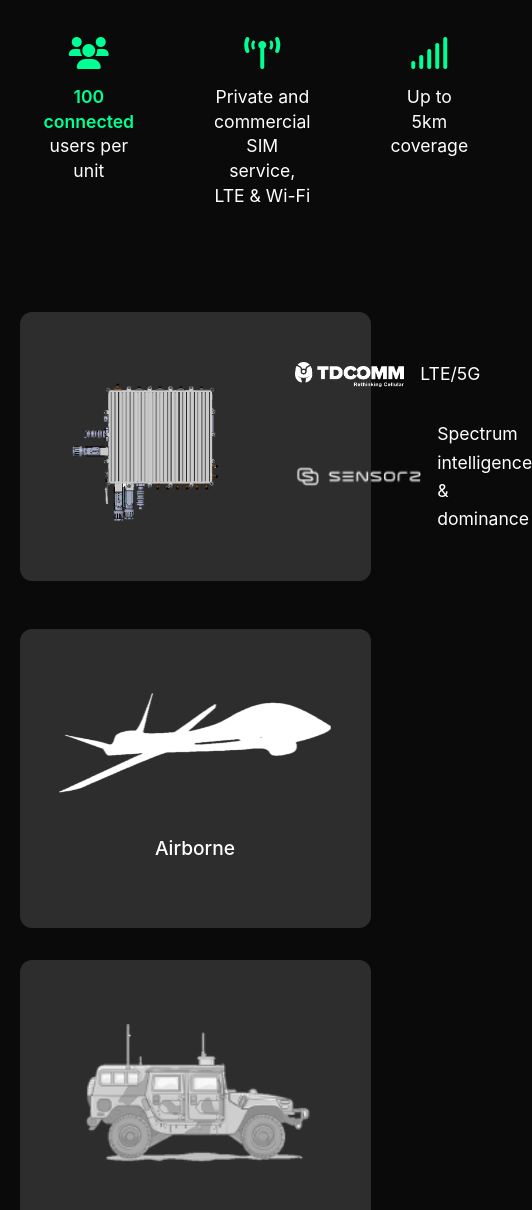
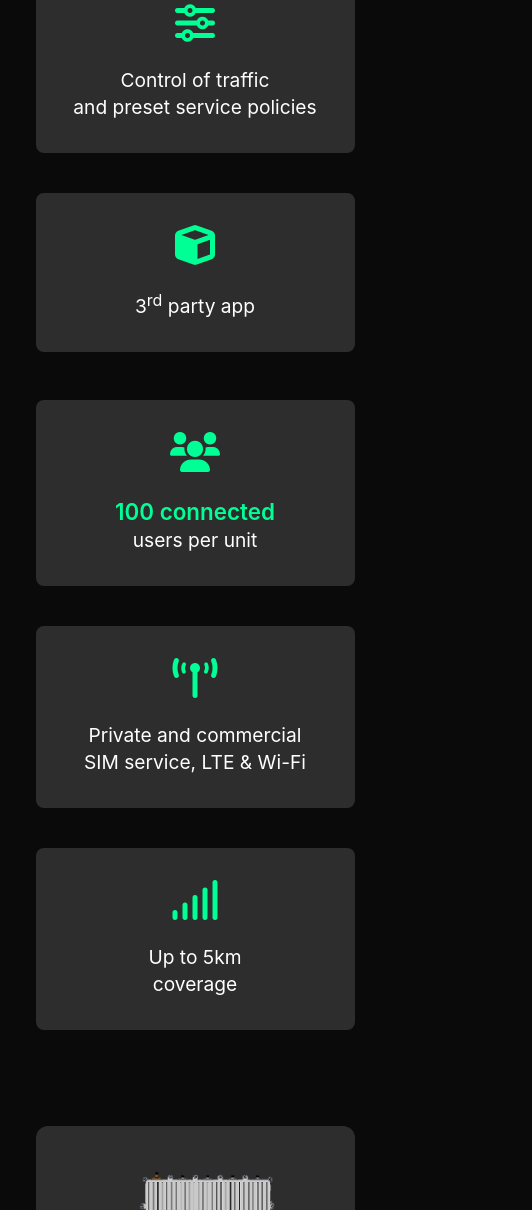
Before and after one commit to lugasia/WAVE100, a plain HTML site: page index.html in a window 390 px wide. Shown: the part 5018-6228 px from the top of the page, 532 px wide, since content can reach past the window. Drawn offline with Linux system fonts and the light colour scheme.

Commit message:
Update mobile responsiveness for quick features and deployment scenarios

```diff
--- a/styles.css
+++ b/styles.css
@@ -667,3 +667,108 @@ footer {
         height: 160px;
     }
 }
+
+/* Quick Features Mobile Improvements */
+@media (max-width: 768px) {
+    .quick-features {
+        padding: 0 1rem;
+    }
+
+    .feature-row {
+        grid-template-columns: 1fr;
+        gap: 1.5rem;
+    }
+
+    .feature-item {
+        background-color: var(--accent-color);
+        padding: 2rem;
+        border-radius: 8px;
+        margin-bottom: 1rem;
+    }
+
+    .feature-item .accent-icon {
+        font-size: 2.5rem;
+        margin-bottom: 1.5rem;
+    }
+
+    .feature-item p {
+        font-size: 1.2rem;
+    }
+
+    .highlight {
+        font-size: 1.4rem;
+    }
+
+    /* Deployment Scenarios Mobile Improvements */
+    .deployment-scenarios {
+        padding: 0 1rem;
+    }
+
+    .scenario-banner {
+        padding: 2rem 1.5rem;
+    }
+
+    .banner-content {
+        flex-direction: column;
+        gap: 2rem;
+    }
+
+    .banner-device {
+        height: 180px;
+    }
+
+    .banner-logos {
+        align-items: center;
+    }
+
+    .banner-logo-group {
+        justify-content: center;
+        text-align: center;
+        padding: 1rem;
+        background-color: rgba(0, 0, 0, 0.3);
+        border-radius: 6px;
+        width: 100%;
+    }
+
+    .deployment-types {
+        grid-template-columns: 1fr;
+        gap: 1.5rem;
+    }
+
+    .scenario-item {
+        min-height: auto;
+        padding: 3rem 1.5rem;
+    }
+
+    .scenario-uav-image {
+        height: 150px;
+    }
+
+    .scenario-image {
+        height: 120px;
+    }
+
+    .scenario-item h3 {
+        font-size: 1.3rem;
+        margin-top: 1.5rem;
+    }
+}
+
+/* Tablet Improvements */
+@media (max-width: 1024px) and (min-width: 769px) {
+    .feature-row {
+        grid-template-columns: repeat(2, 1fr);
+    }
+
+    .deployment-types {
+        grid-template-columns: repeat(2, 1fr);
+    }
+
+    .scenario-item:first-child {
+        grid-column: 1 / -1;
+    }
+
+    .scenario-uav-image {
+        height: 180px;
+    }
+}
```
